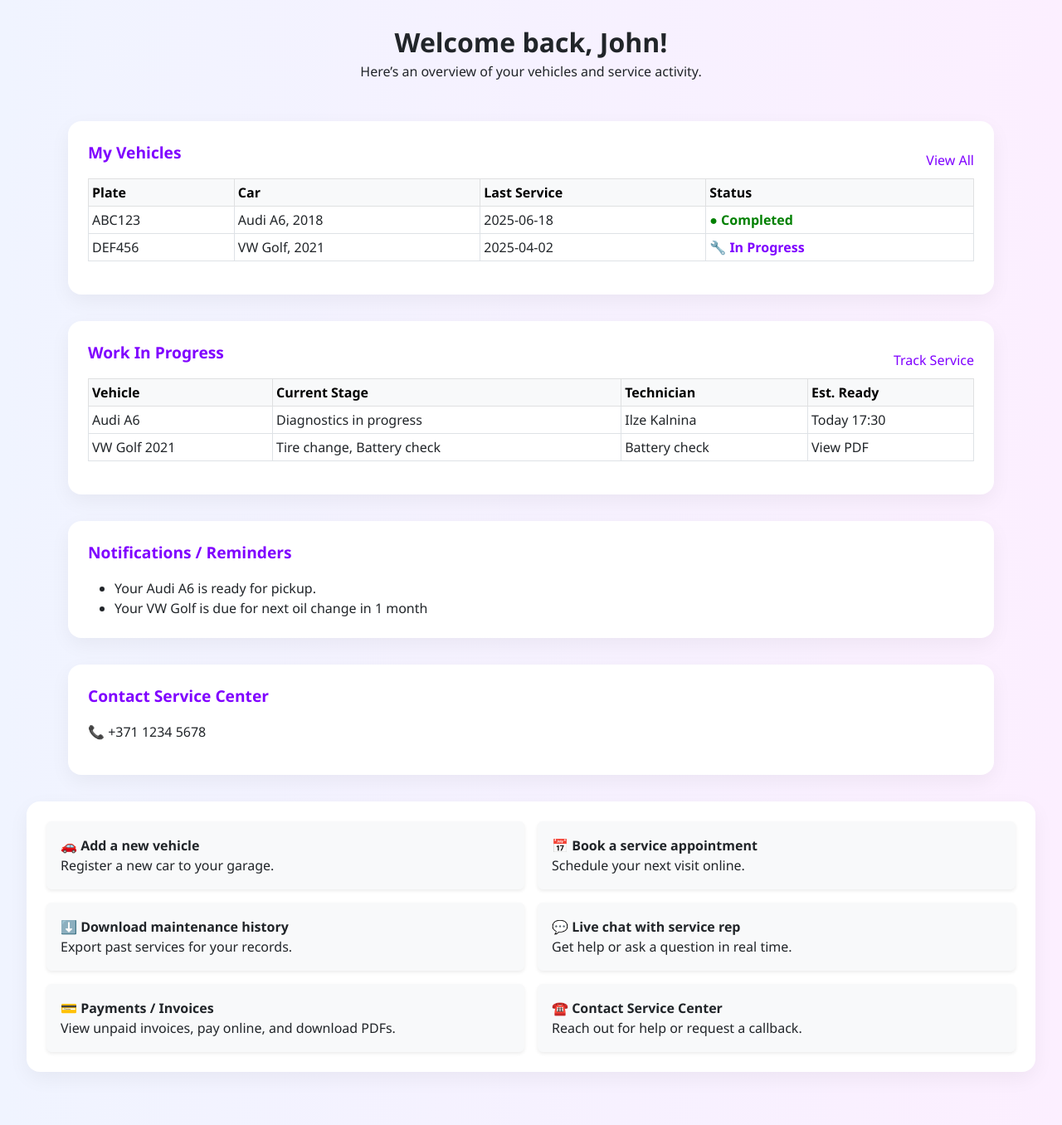
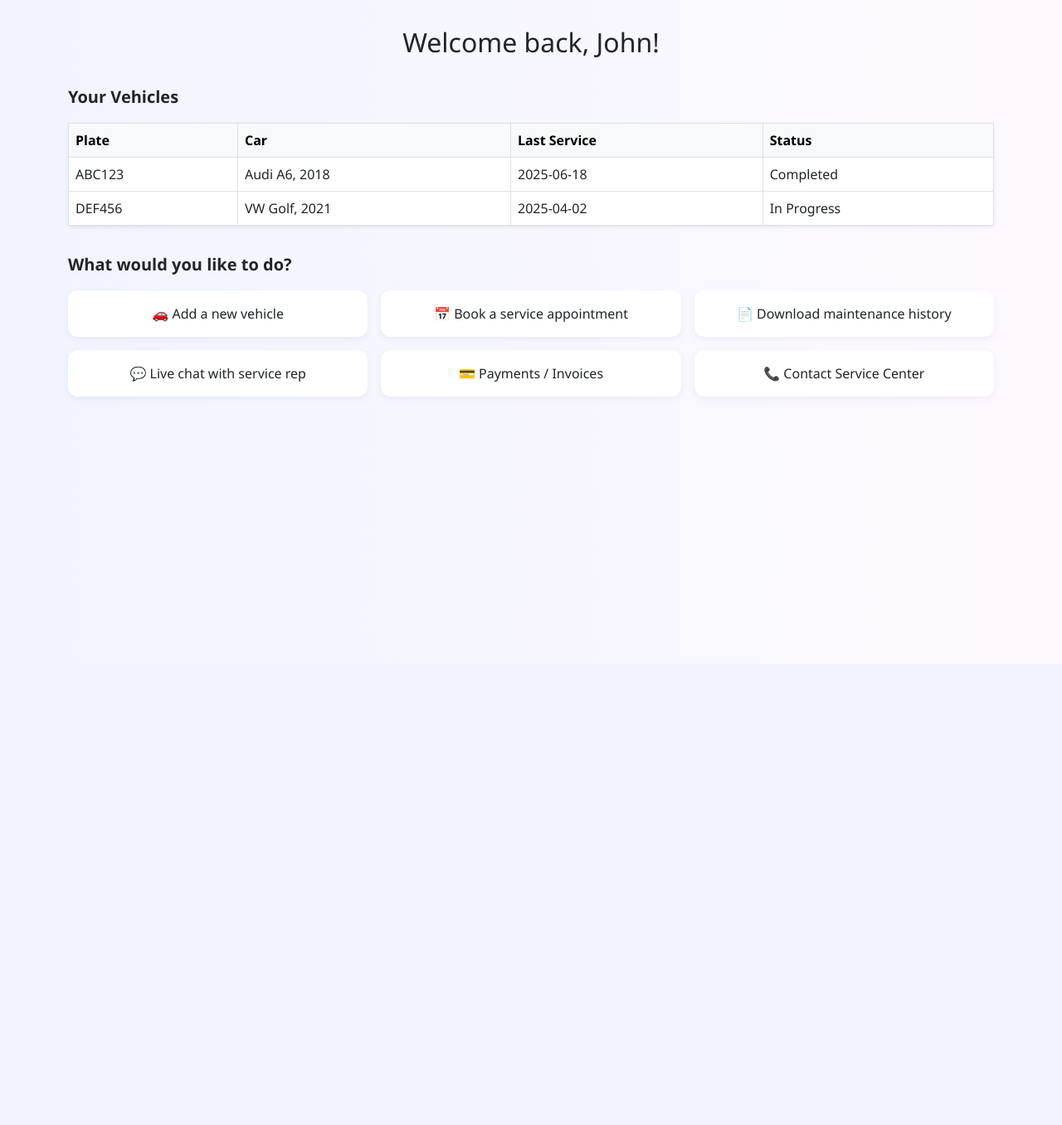
Before and after one commit to EdgarsMelnalksnis/pitManage, a PHP site: page /client_welcome.php in a window 1280 px wide. Shown: the whole page at 83% size. After the commit the page ends 800 px from the top, so only its background shows below. Run offline with PHP 8.4, Linux system fonts and the light colour scheme.

Commit message:
changed client welcome page

```diff
--- a/client_welcome.php
+++ b/client_welcome.php
@@ -1,183 +1,117 @@
 <?php
 $client_name = "John";
-
 $vehicles = [
   ["plate" => "ABC123", "car" => "Audi A6, 2018", "last_service" => "2025-06-18", "status" => "Completed"],
   ["plate" => "DEF456", "car" => "VW Golf, 2021", "last_service" => "2025-04-02", "status" => "In Progress"]
 ];
-
-$in_progress = [
-  ["vehicle" => "Audi A6", "stage" => "Diagnostics in progress", "tech" => "Ilze Kalnina", "ready" => "Today 17:30"],
-  ["vehicle" => "VW Golf 2021", "stage" => "Tire change, Battery check", "tech" => "Battery check", "ready" => "View PDF"]
-];
-
-$reminders = [
-  "Your Audi A6 is ready for pickup.",
-  "Your VW Golf is due for next oil change in 1 month"
-];
-
-$contact = "+371 1234 5678";
 ?>
-
 <!DOCTYPE html>
 <html lang="en">
 <head>
   <meta charset="UTF-8">
-  <title>Welcome Client</title>
+  <title>Client Dashboard</title>
   <link href="https://cdn.jsdelivr.net/npm/bootstrap@5.3.0/dist/css/bootstrap.min.css" rel="stylesheet">
   <style>
     body {
-      background: linear-gradient(to right, #f0f4ff, #fcefff);
+      background: linear-gradient(to right, #f0f4ff, #fef9ff);
       font-family: 'Segoe UI', sans-serif;
       padding: 2rem;
     }
+    .section-title {
+      font-size: 1.25rem;
+      font-weight: bold;
+      margin: 2rem 0 1rem;
+    }
     .card-section {
-      background: white;
-      border-radius: 16px;
-      padding: 1.5rem;
-      box-shadow: 0 8px 24px rgba(0,0,0,0.05);
       margin-bottom: 2rem;
     }
-    h2 {
-      font-weight: 700;
+    .action-card {
+      border-radius: 12px;
+      background: #ffffff;
+      padding: 1rem;
       text-align: center;
-      margin-bottom: 0.25rem;
+      box-shadow: 0 3px 10px rgba(0, 0, 0, 0.05);
+      transition: transform 0.2s ease;
     }
-    .section-title {
-      font-size: 1.2rem;
-      font-weight: 600;
-      color: #7f00ff;
-      margin-bottom: 1rem;
+    .action-card:hover {
+      transform: translateY(-3px);
     }
-    .status-completed {
-      color: green;
-      font-weight: 600;
+    .vehicle-detail {
+      display: none;
+      background: #fff;
+      border: 1px solid #dee2e6;
+      border-radius: 12px;
+      padding: 1rem;
+      box-shadow: 0 5px 15px rgba(0,0,0,0.05);
     }
-    .status-inprogress {
-      color: #7f00ff;
-      font-weight: 600;
+    .clickable-row {
+      cursor: pointer;
     }
-    .highlight-link {
-      color: #7f00ff;
-      font-weight: 500;
-      text-decoration: none;
-    }
-    .highlight-link:hover {
-      text-decoration: underline;
+    .clickable-row:hover {
+      background-color: #f0f4ff;
     }
   </style>
 </head>
 <body>
+<div class="container">
+  <h2 class="text-center mb-4">Welcome back, <?= $client_name ?>!</h2>
 
-<div class="container">
-  <h2>Welcome back, <?= $client_name ?>!</h2>
-  <p class="text-center mb-5">Here’s an overview of your vehicles and service activity.</p>
-
-  <div class="card-section">
-    <div class="d-flex justify-content-between align-items-center">
-      <div class="section-title">My Vehicles</div>
-      <a href="#" class="highlight-link">View All</a>
-    </div>
-    <table class="table table-sm table-bordered align-middle">
+  <div class="section-title">Your Vehicles</div>
+  <table class="table table-bordered bg-white rounded shadow-sm">
     <thead class="table-light">
       <tr><th>Plate</th><th>Car</th><th>Last Service</th><th>Status</th></tr>
     </thead>
     <tbody>
       <?php foreach ($vehicles as $v): ?>
-          <tr>
+        <tr class="clickable-row" onclick="toggleVehicle('<?= $v['plate'] ?>')">
           <td><?= $v['plate'] ?></td>
           <td><?= $v['car'] ?></td>
           <td><?= $v['last_service'] ?></td>
-            <td>
-              <?php if ($v['status'] === 'Completed'): ?>
-                <span class="status-completed">● Completed</span>
-              <?php else: ?>
-                <span class="status-inprogress">🔧 In Progress</span>
-              <?php endif; ?>
+          <td><?= $v['status'] ?></td>
+        </tr>
+        <tr id="row-<?= $v['plate'] ?>" style="display:none;">
+          <td colspan="4">
+            <div id="detail-<?= $v['plate'] ?>" class="vehicle-detail text-muted small">
+              Loading details for <?= $v['plate'] ?>...
+            </div>
           </td>
         </tr>
       <?php endforeach; ?>
     </tbody>
   </table>
-  </div>
 
-  <div class="card-section">
-    <div class="d-flex justify-content-between align-items-center">
-      <div class="section-title">Work In Progress</div>
-      <a href="#" class="highlight-link">Track Service</a>
-    </div>
-    <table class="table table-sm table-bordered align-middle">
-      <thead class="table-light">
-        <tr><th>Vehicle</th><th>Current Stage</th><th>Technician</th><th>Est. Ready</th></tr>
-      </thead>
-      <tbody>
-        <?php foreach ($in_progress as $w): ?>
-          <tr>
-            <td><?= $w['vehicle'] ?></td>
-            <td><?= $w['stage'] ?></td>
-            <td><?= $w['tech'] ?></td>
-            <td><?= $w['ready'] ?></td>
-          </tr>
-        <?php endforeach; ?>
-      </tbody>
-    </table>
-  </div>
-
-  <div class="card-section">
-    <div class="section-title">Notifications / Reminders</div>
-    <ul class="mb-0">
-      <?php foreach ($reminders as $r): ?>
-        <li><?= $r ?></li>
-      <?php endforeach; ?>
-    </ul>
-  </div>
-
-  <div class="card-section">
-    <div class="section-title">Contact Service Center</div>
-    <p>📞 <?= $contact ?></p>
+  <div class="section-title">What would you like to do?</div>
+  <div class="row g-3">
+    <div class="col-md-4"><div class="action-card">🚗 Add a new vehicle</div></div>
+    <div class="col-md-4"><div class="action-card">📅 Book a service appointment</div></div>
+    <div class="col-md-4"><div class="action-card">📄 Download maintenance history</div></div>
+    <div class="col-md-4"><div class="action-card">💬 Live chat with service rep</div></div>
+    <div class="col-md-4"><div class="action-card">💳 Payments / Invoices</div></div>
+    <div class="col-md-4"><div class="action-card">📞 Contact Service Center</div></div>
   </div>
 </div>
 
+<script>
+function toggleVehicle(plate) {
+  const row = document.getElementById("row-" + plate);
+  const detail = document.getElementById("detail-" + plate);
+
+  if (row.style.display === "none") {
+    row.style.display = "table-row";
+    if (!detail.dataset.loaded) {
+      fetch("vehicle_detail_snippet.php?plate=" + plate)
+        .then(res => res.text())
+        .then(html => {
+          detail.innerHTML = html;
+          detail.dataset.loaded = true;
+        }).catch(err => {
+          detail.innerHTML = "<span class='text-danger'>Failed to load vehicle details.</span>";
+        });
+    }
+  } else {
+    row.style.display = "none";
+  }
+}
+</script>
 </body>
 </html>
-
-  <div class="card-section">
-    <div class="row g-3">
-      <div class="col-md-6">
-        <div class="p-3 border border-light rounded shadow-sm h-100 bg-light">
-          🚗 <strong>Add a new vehicle</strong><br>
-          Register a new car to your garage.
-        </div>
-      </div>
-      <div class="col-md-6">
-        <div class="p-3 border border-light rounded shadow-sm h-100 bg-light">
-          📅 <strong>Book a service appointment</strong><br>
-          Schedule your next visit online.
-        </div>
-      </div>
-      <div class="col-md-6">
-        <div class="p-3 border border-light rounded shadow-sm h-100 bg-light">
-          ⬇️ <strong>Download maintenance history</strong><br>
-          Export past services for your records.
-        </div>
-      </div>
-      <div class="col-md-6">
-        <div class="p-3 border border-light rounded shadow-sm h-100 bg-light">
-          💬 <strong>Live chat with service rep</strong><br>
-          Get help or ask a question in real time.
-        </div>
-      </div>
-      <div class="col-md-6">
-        <div class="p-3 border border-light rounded shadow-sm h-100 bg-light">
-          💳 <strong>Payments / Invoices</strong><br>
-          View unpaid invoices, pay online, and download PDFs.
-        </div>
-      </div>
-      <div class="col-md-6">
-        <div class="p-3 border border-light rounded shadow-sm h-100 bg-light">
-          ☎️ <strong>Contact Service Center</strong><br>
-          Reach out for help or request a callback.
-        </div>
-      </div>
-    </div>
-  </div>
```
Also changed, not shown: vehicle_detail.php (+27 -10 lines), vehicle_detail_snippet.php (added, +34 -0 lines). Lines whose indentation alone changed are shown as unchanged.
